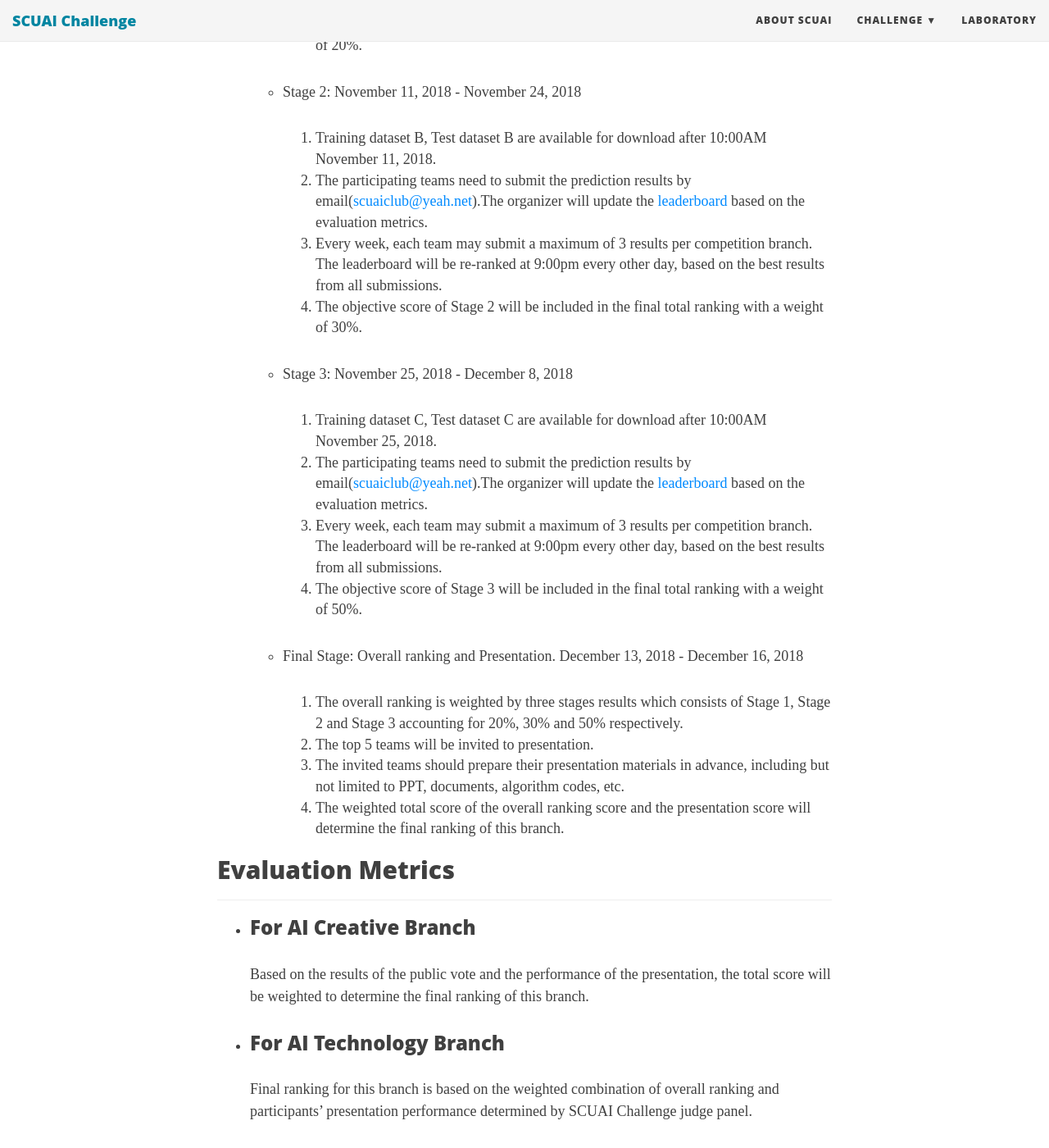
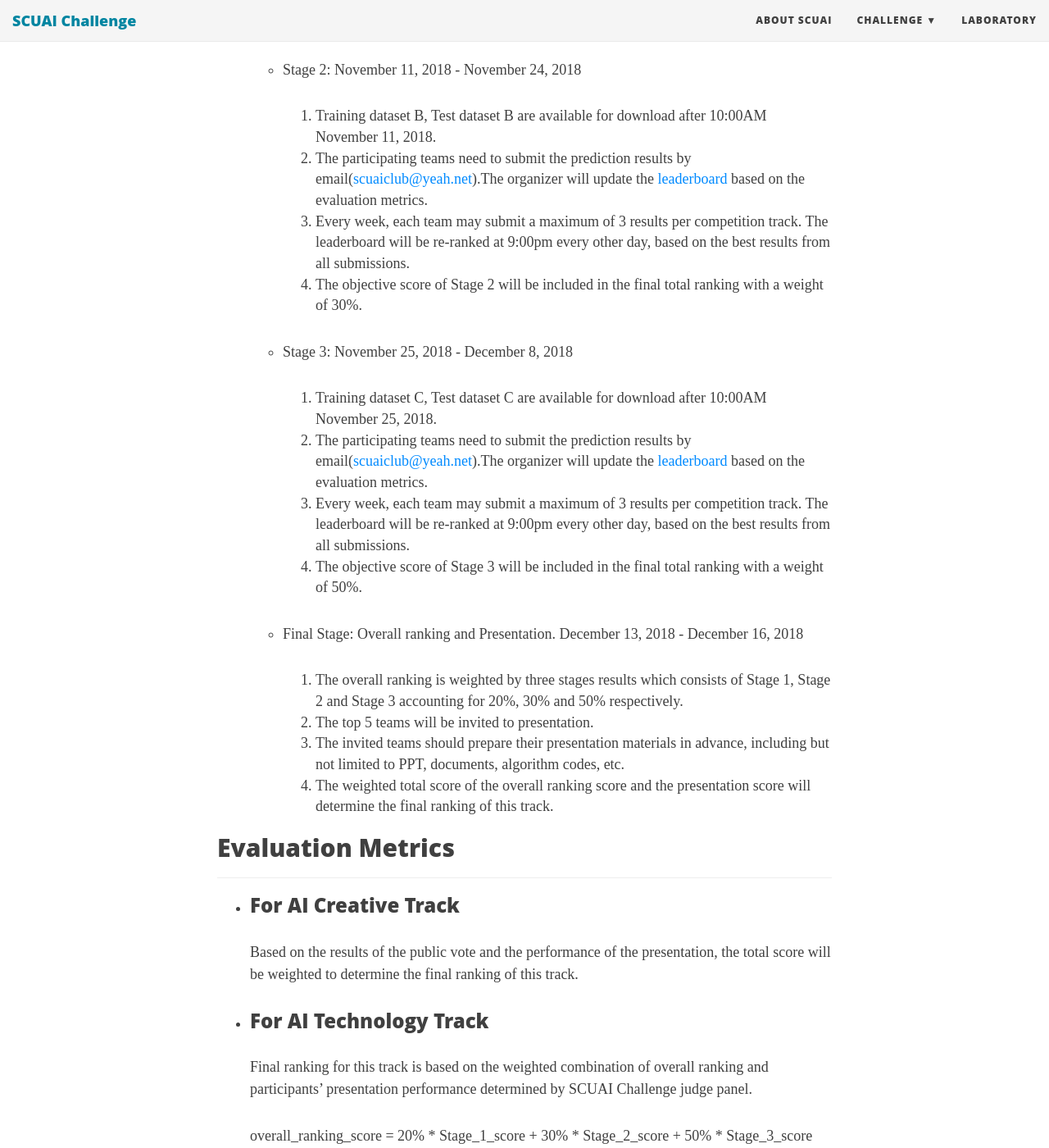
Before and after one commit to SCUAIClub/SCUAIClub.github.io, a Jekyll site: the page built from _posts/2018-10-14-challenge-bg.md, in a window 1280 px wide and 1400 px high, scrolled down 3027 px. Shown: the whole window at 82% size. Built offline with Jekyll 4.4.1, drawn with Linux system fonts in a browser that asks for light colours; nearby versions of some CDN libraries; some web fonts are replaced; some of the changed text lies outside the part shown.

Commit message:
branch => track

```diff
--- a/_posts/2018-10-14-challenge-bg.md
+++ b/_posts/2018-10-14-challenge-bg.md
@@ -12,14 +12,14 @@
 **We expect you to perform your talent at SCUAI Challenge.**
 
 The competition consists of two parts:
-1. **AI Creative Branch**
-2. **AI Technology Branch**
+1. **AI Creative Track**
+2. **AI Technology Track**
 
-- ### AI Creative Branch
-In this branch, participants are expected to feel free to perform your imagination on AI and present your ideas in PPT as well as the necessary documents depicting your plan.
+- ### AI Creative Track
+In this track, participants are expected to feel free to perform your imagination on AI and present your ideas in PPT as well as the necessary documents depicting your plan.
 
-- ### AI Technology Branch
-In this branch, participants are invited to design algorithms to recognize the content of Captcha and to perform labeling on the given samples.
+- ### AI Technology Track
+In this track, participants are invited to design algorithms to recognize the content of Captcha and to perform labeling on the given samples.
 
 ## Eligibility
 ***
@@ -34,9 +34,9 @@
 1. Before the **October 31, 2018**, **all the participating teams** need to fill in the [registration form](https://www.wjx.top/m/29667352.aspx).
 ***Please note that, once submitted, it cannot be changed.**
 
-2. (**For AI Creative Branch**) The teams need to send an email to the organizer (<scuaiclub@yeah.net>) to submit the entries with the name of **"branch+team+leader studentID+leader name"**.
+2. (**For AI Creative Track**) The teams need to send an email to the organizer (<scuaiclub@yeah.net>) to submit the entries with the name of **"track+team+leader studentID+leader name"**.
 
-3. (**For AI Technology Branch**) The teams need to send an email to the organizer (<scuaiclub@yeah.net>) to submit the evaluation results. The evaluation result will be submitted as an attachment, which needs to be named as **"prediction.json"**, otherwise the submission will not be evaluated. The participating teams must submit the results with the name of **"branch+team+leader studentID+leader name"**.
+3. (**For AI Technology Track**) The teams need to send an email to the organizer (<scuaiclub@yeah.net>) to submit the evaluation results. The evaluation result will be submitted as an attachment, which needs to be named as **"prediction.json"**, otherwise the submission will not be evaluated. The participating teams must submit the results with the name of **"track+team+leader studentID+leader name"**.
 
 4. Teams can be formed by 1 to 3 individuals. The maximum size of a team is 3 participants.Please ensure that the registration information is accurate and valid.
 
@@ -48,7 +48,7 @@
 ## Competition Timeline
 ***
 
-- ### For AI Creative Branch
+- ### For AI Creative Track
 
     - Stage 1: October 27, 2018 - December 1, 2018
 
@@ -63,29 +63,29 @@
 
         1. The top 5 teams will be invited to presentation.
         2. The invited teams should prepare their presentation materials in advance, including but not limited to PPT, documents, etc.
-        3. In the end, the final ranking of this branch will be decided based on the result of the presentation performance and the public vote.
+        3. In the end, the final ranking of this track will be decided based on the result of the presentation performance and the public vote.
 
-- ### For AI Technology Branch
+- ### For AI Technology Track
 
    - Stage 1: October 27, 2018 - November 10, 2018
 
         1. Training dataset A, Test dataset A are available for download after 10:00AM October 27, 2018.
         2. The participating teams need to submit the prediction results by email(<scuaiclub@yeah.net>).The organizer will update the [leaderboard](../2018-10-15-leaderboard) based on the evaluation metrics.
-        3. Every week, each team may submit a maximum of 3 results per competition branch. The leaderboard will be re-ranked at 9:00pm every other day, based on the best results from all submissions.
+        3. Every week, each team may submit a maximum of 3 results per competition track. The leaderboard will be re-ranked at 9:00pm every other day, based on the best results from all submissions.
         4. The objective score of Stage 1 will be included in the final total ranking with a weight of 20%.
 
    - Stage 2: November 11, 2018 - November 24, 2018
 
         1. Training dataset B, Test dataset B are available for download after 10:00AM November 11, 2018.
         2. The participating teams need to submit the prediction results by email(<scuaiclub@yeah.net>).The organizer will update the [leaderboard](../2018-10-15-leaderboard) based on the evaluation metrics.
-        3. Every week, each team may submit a maximum of 3 results per competition branch. The leaderboard will be re-ranked at 9:00pm every other day, based on the best results from all submissions.
+        3. Every week, each team may submit a maximum of 3 results per competition track. The leaderboard will be re-ranked at 9:00pm every other day, based on the best results from all submissions.
         4. The objective score of Stage 2 will be included in the final total ranking with a weight of 30%.
 
    - Stage 3: November 25, 2018 - December 8, 2018
 
         1. Training dataset C, Test dataset C are available for download after 10:00AM November 25, 2018.
         2. The participating teams need to submit the prediction results by email(<scuaiclub@yeah.net>).The organizer will update the [leaderboard](../2018-10-15-leaderboard) based on the evaluation metrics.
-        3. Every week, each team may submit a maximum of 3 results per competition branch. The leaderboard will be re-ranked at 9:00pm every other day, based on the best results from all submissions.
+        3. Every week, each team may submit a maximum of 3 results per competition track. The leaderboard will be re-ranked at 9:00pm every other day, based on the best results from all submissions.
         4. The objective score of Stage 3 will be included in the final total ranking with a weight of 50%.
 
    - Final Stage: Overall ranking and Presentation. December 13, 2018 - December 16, 2018
@@ -93,29 +93,29 @@
         1. The overall ranking is weighted by three stages results which consists of Stage 1, Stage 2 and Stage 3 accounting for 20%, 30% and 50% respectively.
         2. The top 5 teams will be invited to presentation.
         3. The invited teams should prepare their presentation materials in advance, including but not limited to PPT, documents, algorithm codes, etc.
-        4. The weighted total score of the overall ranking score and the presentation score will determine the final ranking of this branch.
+        4. The weighted total score of the overall ranking score and the presentation score will determine the final ranking of this track.
 
 ## Evaluation Metrics
 ***
-- ### For AI Creative Branch
+- ### For AI Creative Track
 
-    Based on the results of the public vote and the performance of the presentation, the total score will be weighted to determine the final ranking of this branch.
+    Based on the results of the public vote and the performance of the presentation, the total score will be weighted to determine the final ranking of this track.
 
-- ### For AI Technology Branch
+- ### For AI Technology Track
 
-    Final ranking for this branch is based on the weighted combination of overall ranking and participants' presentation performance determined by SCUAI Challenge judge panel.
+    Final ranking for this track is based on the weighted combination of overall ranking and participants' presentation performance determined by SCUAI Challenge judge panel.
 
     overall_ranking_score = 20% \* Stage_1_score + 30% \* Stage_2_score + 50% \* Stage_3_score
 
 
 ## Prizes
 ***
-- ### For AI Creative Branch
+- ### For AI Creative Track
     - Gold Medal: ￥1000.00, Xiaomi Bluetooth Speaker and an Award Certificate (1 team)
     - Silver Medal: ￥500.00, a Mechanical Keyboard and an Award Certificate (2 teams)
     - Bronze Medal: Headphone and an Award Certificate (5 teams)
 
-- ### For AI Technology Branch
+- ### For AI Technology Track
     - Gold Medal: ￥3000.00 and an Award Certificate (1 team)
     - Silver Medal: ￥2000.00 and an Award Certificate (2 teams)
     - Bronze Medal: ￥1000.00 and an Award Certificate (5 teams)
```
Also changed, not shown: aboutme.md (+4 -0 lines).
